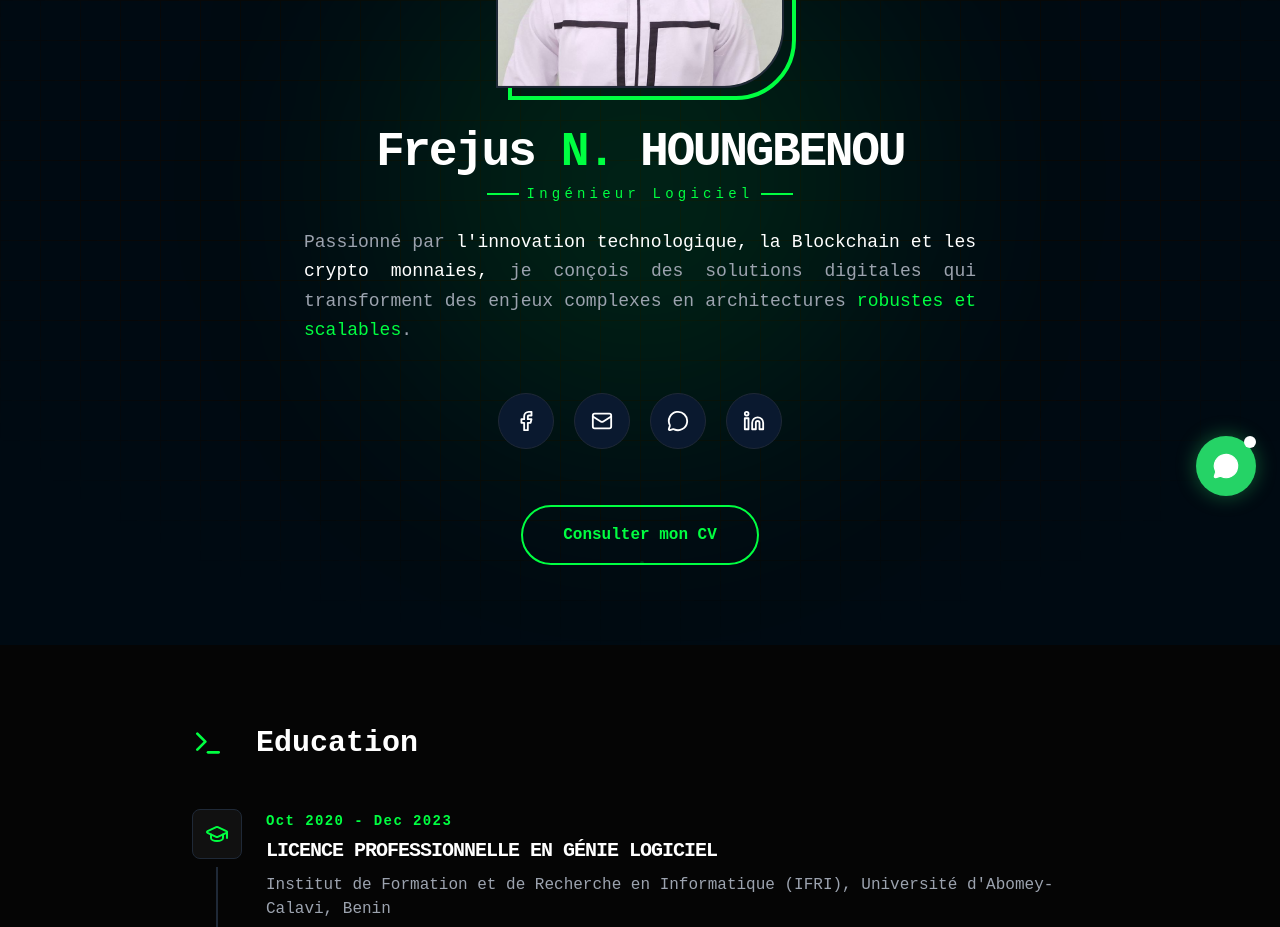
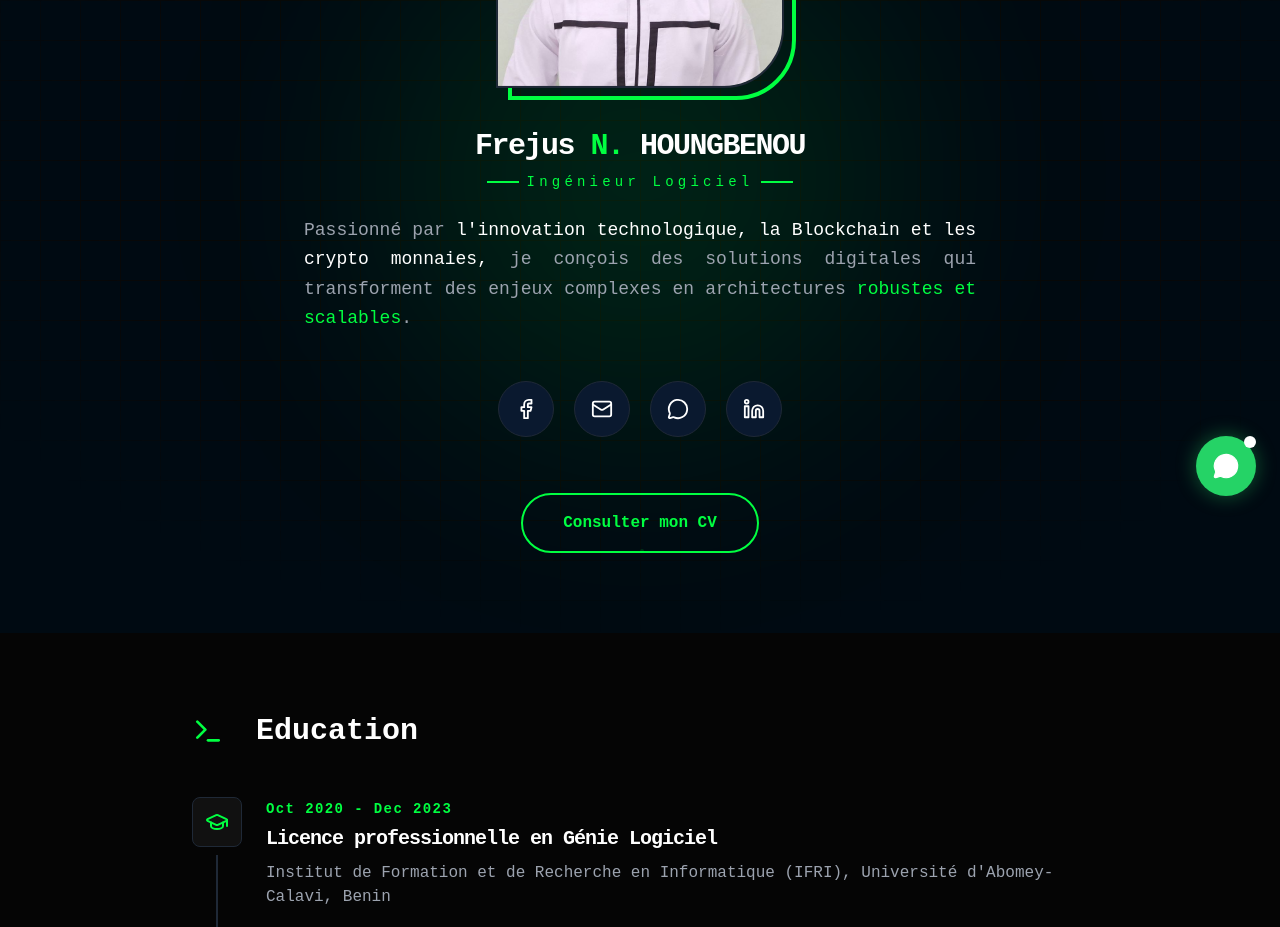
Before and after one commit to FrejusHO/Mon-portfolio, a React (Vite) app: page / in a window 1280 px wide. Shown: the part 280-1207 px from the top of the page. Built offline with nearby package versions, Linux system fonts and the light colour scheme.

Commit message:
education, experience

```diff
--- a/src/components/About.jsx
+++ b/src/components/About.jsx
@@ -186,7 +186,7 @@ const About = () => {
 
         {/* Nom & Titre */}
         <div className="space-y-2 mb-6">
-          <h2 className="text-3xl md:text-5xl font-black text-white tracking-tighter">
+          <h2 className="text-3xl md:text-3xl font-black text-white tracking-tighter">
             Frejus <span className="text-neonGreen">N.</span> HOUNGBENOU
           </h2>
           <div className="flex items-center justify-center gap-2">
--- a/src/components/Education.jsx
+++ b/src/components/Education.jsx
@@ -52,7 +52,7 @@ const Education = () => {
 
               <div className="pb-10">
                 <span className="text-neonGreen text-sm font-bold tracking-widest">{study.period}</span>
-                <h3 className="text-xl font-bold mt-1 mb-2 uppercase tracking-tighter">{study.degree}</h3>
+                <h3 className="text-xl font-bold mt-1 mb-2  tracking-tighter">{study.degree}</h3>
                 <p className="text-gray-400 mb-4">{study.school}, {study.location}</p>
 
                 <div className="flex flex-col gap-2">
--- a/src/components/Navbar.jsx
+++ b/src/components/Navbar.jsx
@@ -79,7 +79,7 @@ const Navbar = () => {
     <nav className="fixed top-0 left-0 w-full z-50 bg-darkBg/90 backdrop-blur-md border-b border-gray-800 font-mono">
       <div className="max-w-7xl mx-auto px-4 h-16 flex items-center justify-between">
         <div className="text-white text-lg font-bold">
-          Frejus <span className="text-neonGreen">N.</span>
+          Frejus <span className="text-neonGreen">N.</span> HOUNGBENOU
         </div>
 
         {/* Desktop Menu */}
```
